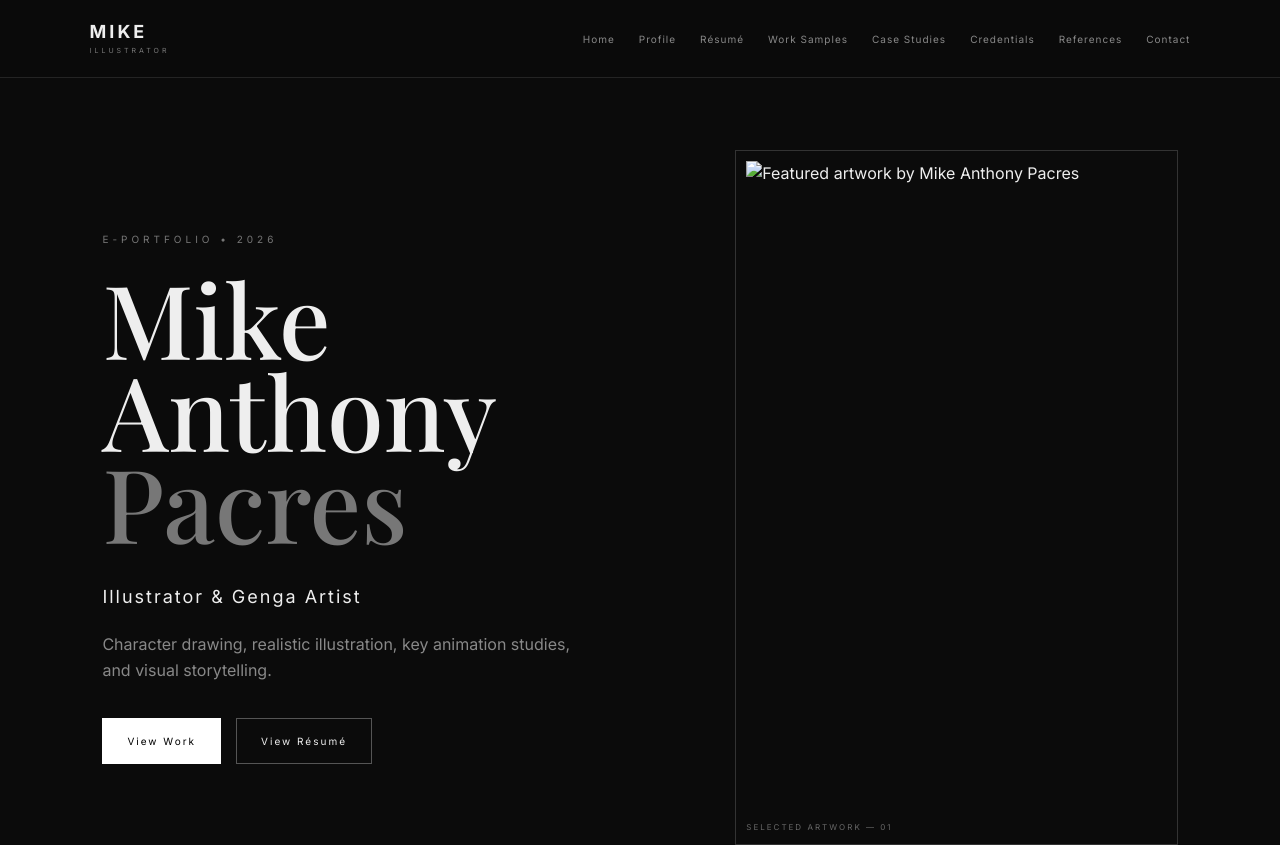
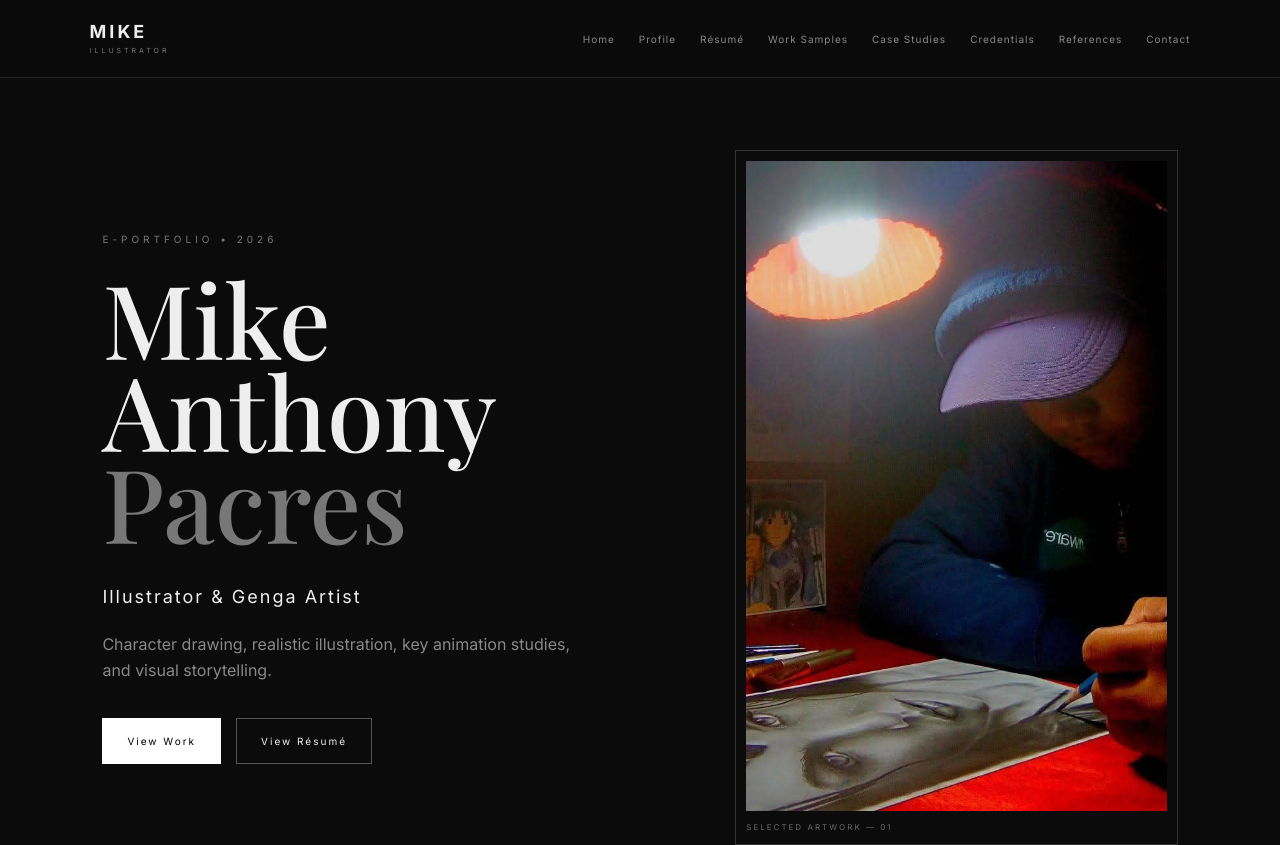
Before and after one commit to mikepacres/mike-portfolio, a plain HTML site: page index.html in a window 1280 px wide. Shown: the top 845 px of the page. Drawn offline with nearby package versions, Linux system fonts and the light colour scheme.

```diff
--- a/index.html
+++ b/index.html
@@ -95,7 +95,7 @@
   <div class="hero-image">
 
     <img
-            src="Mike.jpe"
+            src="Mike.jpg"
             alt="Featured artwork by Mike Anthony Pacres"
     >
 
```
